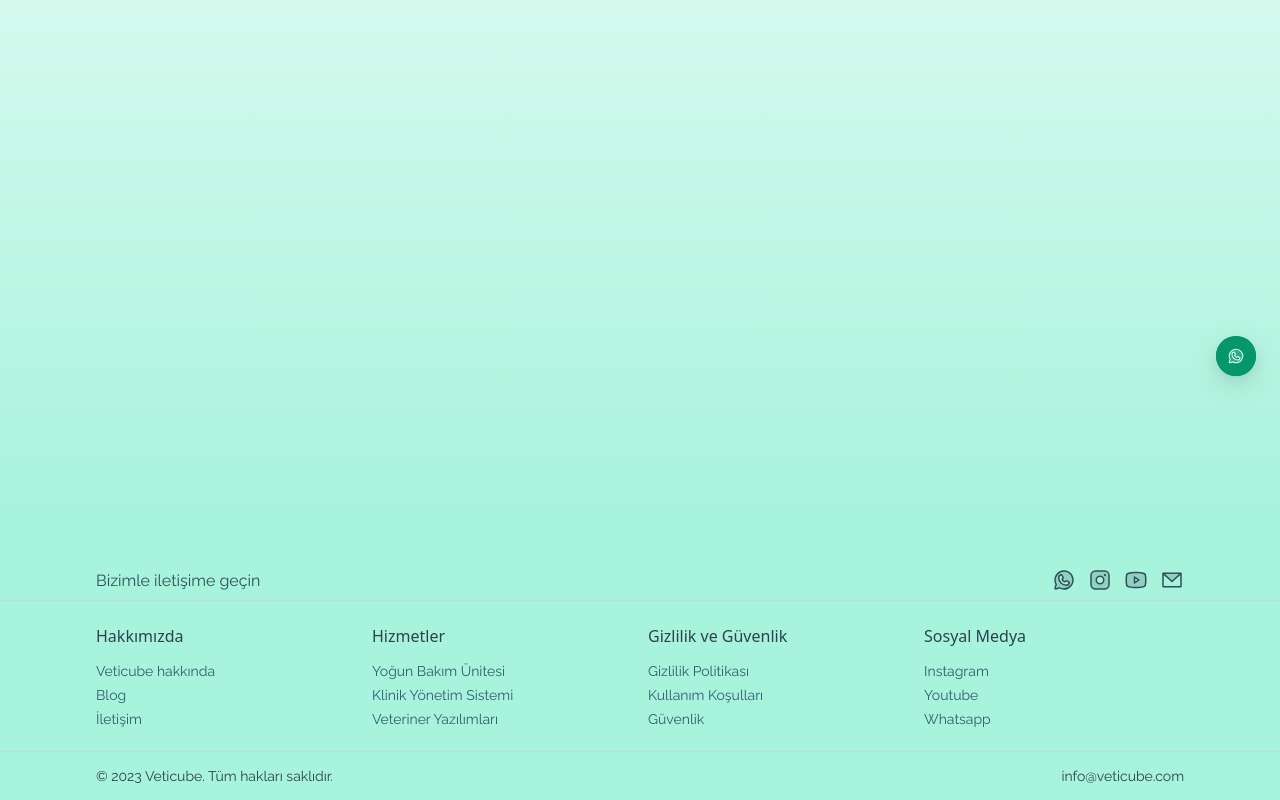
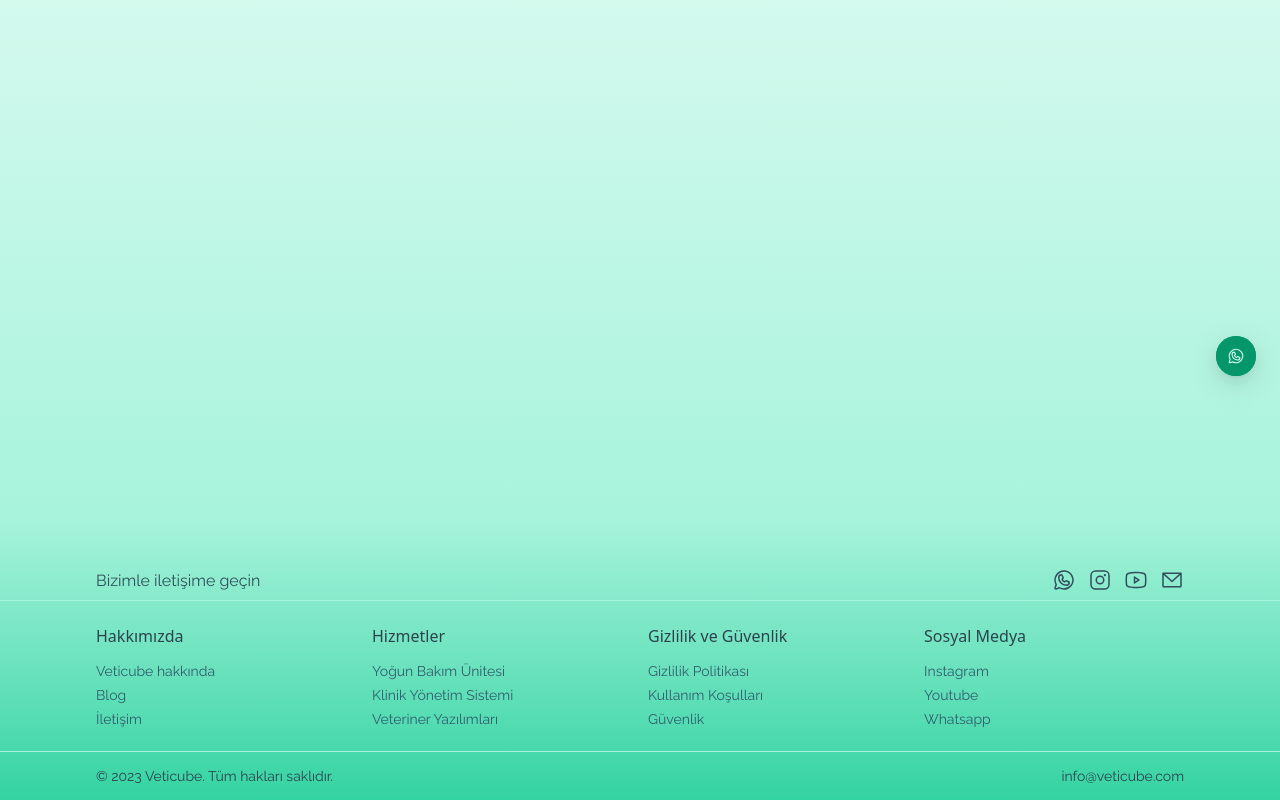
Before and after one commit to gorkemdurgun/veticube-portal, a Next.js app: page / in a window 1280 px wide. Shown: the part 376-1176 px from the top of the page. Built offline with nearby package versions, Linux system fonts and the light colour scheme; what amazon-cognito-identity-js would draw is missing.

Commit message:
refactor: Update background gradient colors in WelcomeSection and Footer components

```diff
--- a/src/app/page.tsx
+++ b/src/app/page.tsx
@@ -6,10 +6,10 @@
   PiArrowRightLight as ViewAllIcon,
   PiArrowLeftBold as BlogLeftIcon,
   PiArrowRightBold as BlogRightIcon,
-  PiInstagramLogoDuotone as InstagramIcon,
-  PiWhatsappLogoDuotone as WhatsappIcon,
-  PiYoutubeLogoDuotone as YoutubeIcon,
-  PiEnvelopeSimpleDuotone as MailIcon,
+  PiInstagramLogo as InstagramIcon,
+  PiWhatsappLogo as WhatsappIcon,
+  PiYoutubeLogo as YoutubeIcon,
+  PiEnvelopeSimple as MailIcon,
 } from "react-icons/pi";
 
 import { Card, FloatButton, Tooltip } from "antd";
@@ -221,7 +221,7 @@
 };
 const WelcomeSection = () => {
   return (
-    <section className="min-h-screen w-full flex flex-col items-center justify-start gap-4 pt-4 md:pt-12 bg-gradient-green-50-200-reverse">
+    <section className="min-h-screen w-full flex flex-col items-center justify-start gap-4 pt-4 md:pt-12 bg-gradient-green-50-200">
       <div className="w-full flex px-8 md:px-24">
         <div className="w-full flex flex-col items-center justify-center text-center py-6 px-4 bg-white rounded-2xl">
           <span className="text-5xl text-teal-900 font-semibold font-oswald">
@@ -239,8 +239,8 @@
 };
 const Footer = () => {
   return (
-    <div className="w-full flex flex-col items-center justify-center pt-8 md:pt-12 bg-green-200">
-      <div className="w-full flex items-center justify-between px-4 md:px-24 pb-2 border-b border-teal-200">
+    <div className="w-full flex flex-col items-center justify-center pt-8 md:pt-12 bg-gradient-green-200-400">
+      <div className="w-full flex items-center justify-between px-4 md:px-24 pb-2 border-b border-green-200">
         <h5 className="text-sm md:text-md text-teal-800 font-raleway">Bizimle iletişime geçin</h5>
         <div className="grid grid-cols-4 gap-3">
           <a href="https://wa.me/905301493599" target="_blank" rel="noreferrer">
@@ -257,7 +257,7 @@
           </a>
         </div>
       </div>
-      <div className="w-full grid grid-cols-2 md:grid-cols-4 gap-4 px-4 md:px-24 py-6 border-b border-teal-200">
+      <div className="w-full grid grid-cols-2 md:grid-cols-4 gap-4 px-4 md:px-24 py-6 border-b border-green-200">
         <div className="w-full flex flex-col items-start justify-center gap-4">
           <h5 className="text-sm md:text-md text-teal-900">Hakkımızda</h5>
           <ul className="w-full flex flex-col items-start justify-start gap-2 font-raleway">
--- a/tailwind.config.ts
+++ b/tailwind.config.ts
@@ -147,27 +147,31 @@
         "gradient-radial": "radial-gradient(var(--tw-gradient-stops))",
         "gradient-conic": "conic-gradient(from 180deg at 50% 50%, var(--tw-gradient-stops))",
 
-        "gradient-green-50-100": "linear-gradient(0deg, #ecfdf8 0%, #d1faed 100%)",
-        "gradient-green-50-100-reverse": "linear-gradient(0deg, #d1faed 0%, #ecfdf8 100%)",
-        "gradient-green-50-200": "linear-gradient(0deg, #ecfdf8 0%, #a7f3db 100%)",
-        "gradient-green-50-200-reverse": "linear-gradient(0deg, #a7f3db 0%, #ecfdf8 100%)",
-        "gradient-green-100-200": "linear-gradient(0deg, #d1faed 0%, #a7f3db 100%)",
-        "gradient-green-100-200-reverse": "linear-gradient(0deg, #a7f3db 0%, #d1faed 100%)",
-        "gradient-green-100-300": "linear-gradient(0deg, #d1faed 0%, #6ee7c1 100%)",
-        "gradient-green-100-300-reverse": "linear-gradient(0deg, #6ee7c1 0%, #d1faed 100%)",
-        "gradient-green-200-300": "linear-gradient(0deg, #a7f3db 0%, #6ee7c1 100%)",
-        "gradient-green-200-300-reverse": "linear-gradient(0deg, #6ee7c1 0%, #a7f3db 100%)",
+        "gradient-green-50-100": "linear-gradient(180deg, #ecfdf8 0%, #d1faed 100%)",
+        "gradient-green-50-100-reverse": "linear-gradient(180deg, #d1faed 0%, #ecfdf8 100%)",
+        "gradient-green-50-200": "linear-gradient(180deg, #ecfdf8 0%, #a7f3db 100%)",
+        "gradient-green-50-200-reverse": "linear-gradient(180deg, #a7f3db 0%, #ecfdf8 100%)",
+        "gradient-green-100-200": "linear-gradient(180deg, #d1faed 0%, #a7f3db 100%)",
+        "gradient-green-100-200-reverse": "linear-gradient(180deg, #a7f3db 0%, #d1faed 100%)",
+        "gradient-green-100-300": "linear-gradient(180deg, #d1faed 0%, #6ee7c1 100%)",
+        "gradient-green-100-300-reverse": "linear-gradient(180deg, #6ee7c1 0%, #d1faed 100%)",
+        "gradient-green-200-300": "linear-gradient(180deg, #a7f3db 0%, #6ee7c1 100%)",
+        "gradient-green-200-300-reverse": "linear-gradient(180deg, #6ee7c1 0%, #a7f3db 100%)",
+        "gradient-green-200-400": "linear-gradient(180deg, #a7f3db 0%, #34d3a2 100%)",
+        "gradient-green-200-400-reverse": "linear-gradient(180deg, #34d3a2 0%, #a7f3db 100%)",
+        "gradient-green-300-400": "linear-gradient(180deg, #6ee7c1 0%, #34d3a2 100%)",
+        "gradient-green-300-400-reverse": "linear-gradient(180deg, #34d3a2 0%, #6ee7c1 100%)",
 
-        "gradient-teal-50-100": "linear-gradient(0deg, #f1f9fa 0%, #dceef1 100%)",
-        "gradient-teal-50-100-reverse": "linear-gradient(0deg, #dceef1 0%, #f1f9fa 100%)",
-        "gradient-teal-50-200": "linear-gradient(0deg, #f1f9fa 0%, #bddfe4 100%)",
-        "gradient-teal-50-200-reverse": "linear-gradient(0deg, #bddfe4 0%, #f1f9fa 100%)",
-        "gradient-teal-100-200": "linear-gradient(0deg, #dceef1 0%, #bddfe4 100%)",
-        "gradient-teal-100-200-reverse": "linear-gradient(0deg, #bddfe4 0%, #dceef1 100%)",
-        "gradient-teal-100-300": "linear-gradient(0deg, #dceef1 0%, #90c7d0 100%)",
-        "gradient-teal-100-300-reverse": "linear-gradient(0deg, #90c7d0 0%, #dceef1 100%)",
-        "gradient-teal-200-300": "linear-gradient(0deg, #bddfe4 0%, #90c7d0 100%)",
-        "gradient-teal-200-300-reverse": "linear-gradient(0deg, #90c7d0 0%, #bddfe4 100%)",
+        "gradient-teal-50-100": "linear-gradient(180deg, #f1f9fa 0%, #dceef1 100%)",
+        "gradient-teal-50-100-reverse": "linear-gradient(180deg, #dceef1 0%, #f1f9fa 100%)",
+        "gradient-teal-50-200": "linear-gradient(180deg, #f1f9fa 0%, #bddfe4 100%)",
+        "gradient-teal-50-200-reverse": "linear-gradient(180deg, #bddfe4 0%, #f1f9fa 100%)",
+        "gradient-teal-100-200": "linear-gradient(180deg, #dceef1 0%, #bddfe4 100%)",
+        "gradient-teal-100-200-reverse": "linear-gradient(180deg, #bddfe4 0%, #dceef1 100%)",
+        "gradient-teal-100-300": "linear-gradient(180deg, #dceef1 0%, #90c7d0 100%)",
+        "gradient-teal-100-300-reverse": "linear-gradient(180deg, #90c7d0 0%, #dceef1 100%)",
+        "gradient-teal-200-300": "linear-gradient(180deg, #bddfe4 0%, #90c7d0 100%)",
+        "gradient-teal-200-300-reverse": "linear-gradient(180deg, #90c7d0 0%, #bddfe4 100%)",
       },
       boxShadow: {
         basic: "0 5px 15px -10px rgba(150,170,180,0.5)",
```
